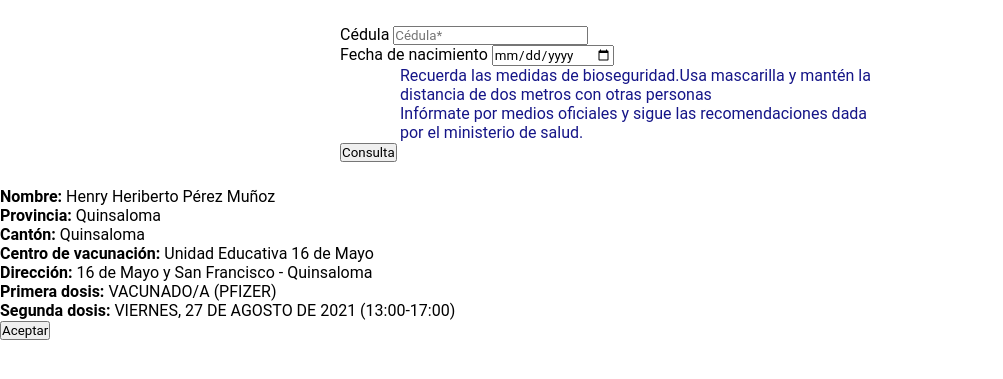
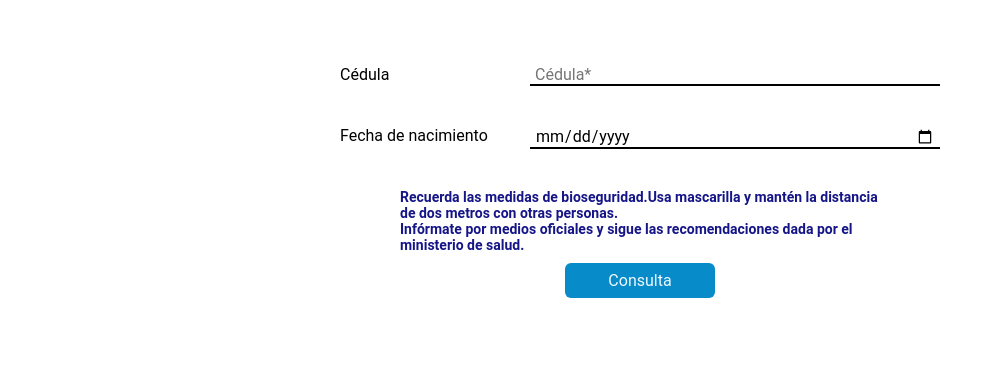
Before and after one commit to CarlosAlmeida2000/WebServicesPython, a Django app: template AppWebConsumo/vacunacion/templates/index.html in a window 1280 px wide. Shown: the top 379 px of the page, without its empty margins (0-1003 px from the left). Run offline with Django 3.2, Linux system fonts and the light colour scheme; the template is opened without the code that fills it, so the values that code supplies are empty.

Commit message:
Fortend al 75%

```diff
--- a/AppWebConsumo/static/css/style.css
+++ b/AppWebConsumo/static/css/style.css
@@ -1,5 +1,6 @@
 * {
     font-family: Roboto, "Helvetica Neue", sans-serif;
+    font-size: 16px;
     padding: 0;
     margin: 0;
 }
@@ -15,3 +16,90 @@
     color: rgb(21, 21, 136);
     margin: auto;
 }
+
+.container .term p {
+    font-size: 14px;
+    font-weight: bold;
+}
+
+.container .card .text {
+    display: flex;
+    justify-content: space-between;
+    margin: 40px 0;
+}
+
+.container .card input {
+    border: none;
+    border-bottom: solid 2px black;
+    width: 400px;
+    padding: 0 5px;
+}
+
+.container .card input:focus {
+    border-bottom: solid 2px rgb(7, 139, 201);
+    outline: none;
+}
+
+.btn {
+    width: 150px;
+    padding: 8px 0;
+    background-color: rgb(7, 139, 201);
+    border: none;
+    color: aliceblue;
+    border-radius: 6px;
+    margin: auto;
+}
+
+.button {
+    margin-top: 10px;
+    display: flex;
+    justify-content: center;
+}
+
+.btn:hover {
+    background-color: rgb(2, 84, 122);
+}
+
+/* Modal */
+
+.modal {
+    display: none;
+    position: fixed;
+    z-index: 1;
+    padding-top: 100px;
+    left: 0;
+    top: 0;
+    width: 100%;
+    height: 100%;
+    overflow: auto;
+    background-color: rgb(0, 0, 0);
+    background-color: rgba(0, 0, 0, 0.4);/
+}
+
+.modal .modal-content {
+    position: relative;
+    background-color: #fefefe;
+    margin: auto;
+    padding: 20px;
+    border: 1px solid #888;
+    border-radius: 6px;
+    width: 80%;
+    box-shadow: 0 4px 8px 0 rgba(0, 0, 0, 0.2), 0 6px 20px 0 rgba(0, 0, 0, 0.19);
+    -webkit-animation-name: animatetop;
+    -webkit-animation-duration: 0.4s;
+    animation-name: animatetop;
+    animation-duration: 0.4s
+}
+
+/* Add Animation */
+@keyframes animatetop {
+    from {
+        top: -300px;
+        opacity: 0
+    }
+
+    to {
+        top: 0;
+        opacity: 1
+    }
+}
--- a/AppWebConsumo/static/js/modal.js
+++ b/AppWebConsumo/static/js/modal.js
@@ -0,0 +1,19 @@
+var modal = document.getElementById("myModal");
+
+var btn_consulta = document.getElementById("consulta");
+
+var btn_aceptar = document.getElementById("aceptar");
+
+btn_consulta.onclick = function () {
+    modal.style.display = "block";
+};
+
+btn_aceptar.onclick = function () {
+    modal.style.display = "none";
+};
+
+window.onclick = function (event) {
+    if (event.target == modal) {
+        modal.style.display = "none";
+    }
+};
--- a/AppWebConsumo/vacunacion/templates/index.html
+++ b/AppWebConsumo/vacunacion/templates/index.html
@@ -15,24 +15,26 @@
 <body>
     <div class="container">
         <div class="card">
-            <div>
+            <div class="text">
                 <label for="cedula">Cédula</label>
                 <input class="cedula" id="cedula" type="text" placeholder="Cédula*" maxlength="10">
             </div>
-            <div>
+            <div class="text">
                 <label for="fc_nacimiento">Fecha de nacimiento</label>
                 <input class="fc-nacimiento" id="fc-nacimiento" type="date">
             </div>
             <div class="term">
                 <p>Recuerda las medidas de bioseguridad.Usa mascarilla y mantén la distancia de dos metros con otras
-                    personas</p>
+                    personas.</p>
                 <p>Infórmate por medios oficiales y sigue las recomendaciones dada por el ministerio de salud.</p>
             </div>
-            <button type="button">Consulta</button>
+            <div class="button">
+                <button type="button" id="consulta" class="btn">Consulta</button>
+            </div>
         </div>
     </div>
 
-    <div class="modal">
+    <div class="modal" id="myModal">
         <div class="modal-content">
             <div>
                 <p><strong>Nombre: </strong><span id="nombre">Henry Heriberto Pérez Muñoz</span></p>
@@ -44,9 +46,14 @@
                 <p><strong>Segunda dosis: </strong><span id="sc-dosis">VIERNES, 27 DE AGOSTO DE 2021
                         (13:00-17:00)</span></p>
             </div>
-            <button type="button" class="close">Aceptar</button>
+            <div class="button">
+                <button type="button" id="aceptar" class="btn">Aceptar</button>
+            </div>
         </div>
     </div>
+
+    <script src="../../static/js/modal.js"></script>
+
 </body>
 
 </html>
```
